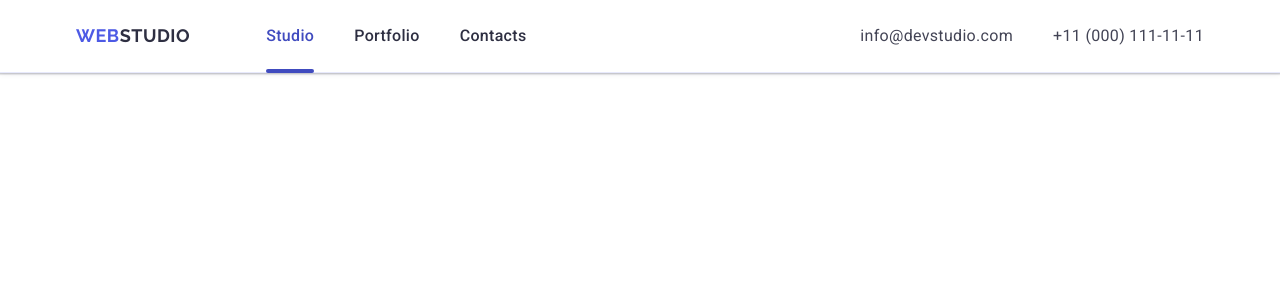
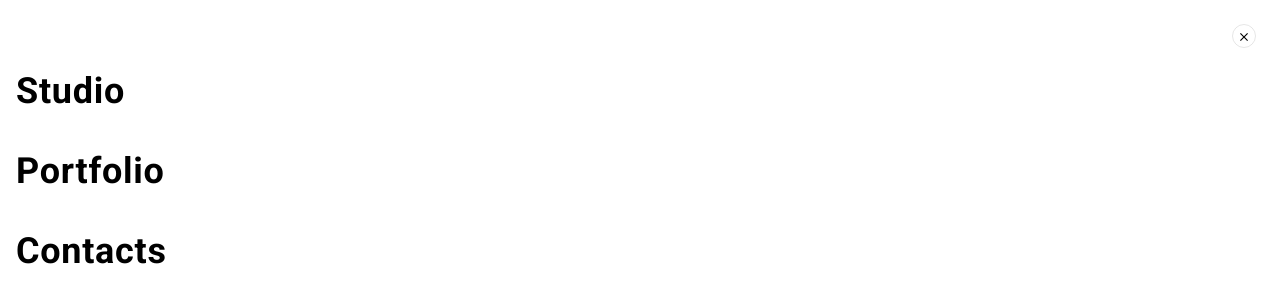
Before and after one commit to andriiKrakovskyi/goit-markup-hw-06, a plain HTML site: page index.html in a window 1280 px wide. Drawn offline with nearby package versions, Linux system fonts and the light colour scheme.

Commit message:
mob-menu

```diff
--- a/css/styles.css
+++ b/css/styles.css
@@ -178,6 +178,82 @@ img {
 	cursor: pointer;
 	border: none;
 }
+
+.mob-menu {
+	position: fixed;
+	top: 0;
+	background-color: #fff;
+	width: 100%;
+	height: 100vh;
+	padding-top: 24px;
+	padding-bottom: 40px;
+	padding-left: 16px;
+	padding-right: 24px;
+	display: flex;
+	flex-direction: column;
+	justify-content: space-between;
+	overflow: auto;
+	opacity: 0;
+	visibility: hidden;
+	pointer-events: none;
+}
+
+.mob-menu-close-btn {
+	/* position: absolute; */
+	/* display: flex; */
+	/* top: 24px;
+	right: 24px; */
+	width: 24px;
+	height: 24px;
+	border-radius: 50%;
+	padding: 0;
+	cursor: pointer;
+	border: 1px solid rgba(0, 0, 0, 0.1);
+	background-color: transparent;
+	justify-content: center;
+	align-items: center;
+	transition: background-color 250ms cubic-bezier(0.4, 0, 0.2, 1),
+		border 250ms cubic-bezier(0.4, 0, 0.2, 1);
+	display: block;
+	margin-left: auto;
+	margin-bottom: 24px;
+}
+
+.mob-menu-close-btn:hover,
+.mob-menu-close-btn:focus {
+	background-color: #404bbf;
+	border: none;
+}
+.mob-close-icon {
+	transition: fill 250ms cubic-bezier(0.4, 0, 0.2, 1);
+}
+
+.mob-menu-close-btn:hover > .mob-close-icon,
+.mob-menu-close-btn:focus > .mob-close-icon {
+	fill: #ffffff;
+}
+
+.mob-menu-list {
+}
+
+.mob-menu-item:not(:last-child) {
+	margin-bottom: 40px;
+}
+
+.mob-menu-link {
+	font-size: 36px;
+	font-weight: 700;
+	line-height: 1.11;
+	letter-spacing: 0.02em;
+	text-transform: capitalize;
+	color: black;
+}
+
+.mob-menu-link:hover,
+.mob-menu-link:focus {
+	color: #404bbf;
+}
+
 /* ------------------------------------- */
 /* --------------- MAIN-HERO---------------- */
 
@@ -646,7 +722,7 @@ img {
 	border-radius: 50%;
 	padding: 0;
 	cursor: pointer;
-	border: 1px solid rgba(0, 0, 0, 0.1);
+	border: 1px solid #2e2f42;
 	background-color: #e7e9fc;
 	display: flex;
 	justify-content: center;
--- a/index.html
+++ b/index.html
@@ -37,6 +37,28 @@
                     <use href="./images/icons.svg#icon-open-menu"></use>
                 </svg>
             </button>
+      </div>
+      <div class="mob-menu is-open">
+        <div>
+          <button data-modal-close type="button" class=" mob-menu-close-btn">
+          <svg class="mob-close-icon" width="8" height="8">
+            <use href="./images/icons.svg#icon-close"></use>
+          </svg>
+      </button>
+          <nav>
+            <ul class="mob-menu-list">
+              <li class="mob-menu-item">
+                <a href="" class="mob-menu-link">Studio</a>
+              </li>
+              <li class="mob-menu-item">
+                <a href="" class="mob-menu-link">Portfolio</a>
+              </li>
+              <li class="mob-menu-item">
+                <a href="" class="mob-menu-link">Contacts</a>
+              </li>
+            </ul>
+          </nav>
+        </div>
       </div>
     </header>
 
```
